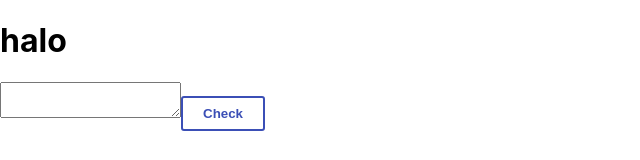
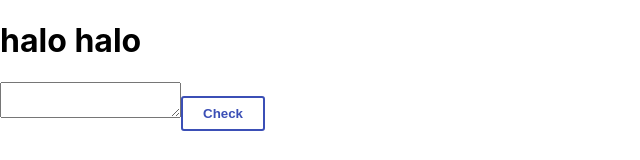
Before and after one commit to magdasid/INCI-analysis, a React (Create React App) app: page / in a window 1280 px wide. Shown: the top 160 px of the page, without its empty margins (0-640 px from the left). Built offline with nearby package versions, Linux system fonts and the light colour scheme.

Commit message:
Update header

```diff
--- a/src/App.js
+++ b/src/App.js
@@ -32,7 +32,7 @@ export class App extends React.Component {
   render() {
     return (
       <div>
-        <h1>halo</h1>
+        <h1>halo halo</h1>
         <Form
           submitForm={this.submitForm}
         />
```
